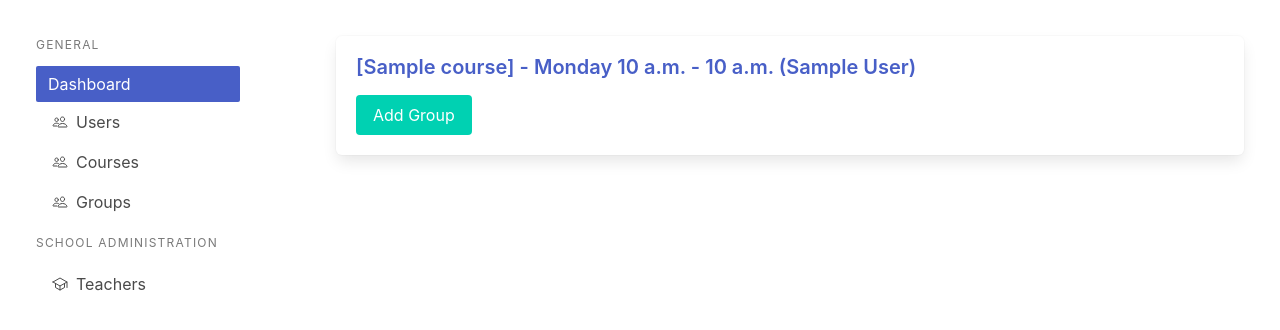
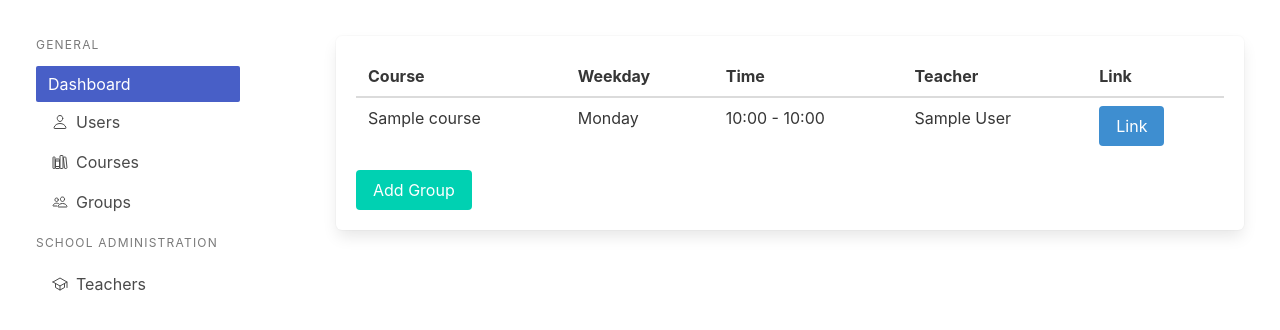
Before and after one commit to sgazda94/DjangoLMS, a Django app: page /groups/ in a window 1280 px wide. Shown: the part 56-386 px from the top of the page. Run offline with Django 3.2, Linux system fonts and the light colour scheme; a user stored in the database is signed in; tables that the repository leaves empty hold one stand-in row (values such as "Sample post"); parts of the project's set-up code (start-up, migrations or seed data) failed here and were passed over; some libraries are stand-ins or nearby versions.

Commit message:
groups app updated

```diff
--- a/config/settings/base.py
+++ b/config/settings/base.py
@@ -31,7 +31,9 @@ SITE_ID = 1
 # https://docs.djangoproject.com/en/dev/ref/settings/#use-i18n
 USE_I18N = False
 # https://docs.djangoproject.com/en/dev/ref/settings/#use-l10n
-USE_L10N = True
+USE_L10N = False
+TIME_INPUT_FORMATS = ("%G:%M",)
+TIME_FORMAT = "G:i"
 # https://docs.djangoproject.com/en/dev/ref/settings/#use-tz
 USE_TZ = True
 # https://docs.djangoproject.com/en/dev/ref/settings/#locale-paths
--- a/dj_schulx/groups/forms.py
+++ b/dj_schulx/groups/forms.py
@@ -29,8 +29,8 @@ class GroupForm(forms.ModelForm):
         model = Group
         fields = ("course", "teacher", "week_day", "start_time", "end_time", "students")
         widgets = {
-            "start_time": forms.TimeInput(attrs={"type": "time"}),
-            "end_time": forms.TimeInput(attrs={"type": "time"}),
+            "start_time": forms.TimeInput(attrs={"type": "time", "step": 300}),
+            "end_time": forms.TimeInput(attrs={"type": "time", "step": 300}),
         }
 
 
--- a/dj_schulx/groups/models.py
+++ b/dj_schulx/groups/models.py
@@ -9,13 +9,11 @@ from dj_schulx.users.models import Student, Teacher
 
 
 class Group(models.Model):
-    teacher = models.OneToOneField(
+    teacher = models.ForeignKey(
         Teacher, on_delete=models.SET_NULL, blank=True, null=True
     )
     students = models.ManyToManyField(Student, blank=True)
-    course = models.OneToOneField(
-        Course, on_delete=models.SET_NULL, blank=True, null=True
-    )
+    course = models.ForeignKey(Course, on_delete=models.SET_NULL, blank=True, null=True)
     # school
 
     MONDAY = 1
--- a/dj_schulx/groups/views.py
+++ b/dj_schulx/groups/views.py
@@ -36,6 +36,9 @@ class GroupCreateView(CreateView):
     model = Group
     form_class = GroupForm
     template_name = "groups/group_form.html"
+
+    # def get(self, request):
+    #     user = request.user
 
 
 class GroupUpdateView(LoginRequiredMixin, UpdateView):
--- a/dj_schulx/templates/components/sidebar.html
+++ b/dj_schulx/templates/components/sidebar.html
@@ -8,7 +8,7 @@
             <a href="/users">
                 <span class="icon-text">
                     <span class="icon">
-                        <ion-icon name="people-outline"></ion-icon>
+                        <ion-icon name="person-outline"></ion-icon>
                     </span>
                     <span> Users</span>
                 </span>
@@ -18,7 +18,7 @@
             <a href="/courses">
                 <span class="icon-text">
                     <span class="icon">
-                        <ion-icon name="people-outline"></ion-icon>
+                        <ion-icon name="library-outline"></ion-icon>
                     </span>
                     <span>Courses</span>
                 </span>
--- a/dj_schulx/templates/groups/group_list.html
+++ b/dj_schulx/templates/groups/group_list.html
@@ -1,15 +1,37 @@
 {% extends "base.html" %}
 
 {% block content %}
-    <div class="content">
+<div class="content">
+    <table class="table">
+        <thead>
+            <tr>
+                <th>Course</th>
+                <th>Weekday</th>
+                <th>Time</th>
+                <th>Teacher</th>
+                <th>Link</th>
+            </tr>
+        </thead>
+
+        <tbody>
     {% for group in group_list %}
-        <h4><a href="{{  group.get_absolute_url }}">
-            {% if group.course != None %}
-            [{{ group.course }}] -
-            {% endif %}
-            {{ group.get_week_day_display }} {{ group.start_time }} - {{ group.end_time }} ({{ group.teacher }})</a></h4>
+<tr>
+    <td>{% if group.course != None %}
+        {{ group.course }}
+        {% endif %}
+    </td>
+    <td>{{ group.get_week_day_display }}</td>
+    <td>{{ group.start_time }} - {{ group.end_time }}</td>
+    <td>{% if group.teacher != None %}
+    {{ group.teacher }}
+    {% endif %}</td>
+    <td><a class="button is-info" id="link_lesson" href="{{  group.get_absolute_url }}" role="button">Link</a>
+    </td>
+
+</tr>
     {% endfor %}
-
-    <a  class="button is-primary" id="add_lesson"  href="{% url 'groups:group-create' %}" role="button">Add Group</a>
-    </div>
+</tbody>
+</table>
+    <a class="button is-primary" id="add_lesson" href="{% url 'groups:group-create' %}" role="button">Add Group</a>
+</div>
 {% endblock %}
--- a/requirements/local.txt
+++ b/requirements/local.txt
@@ -33,7 +33,7 @@ django-debug-toolbar==3.2.4  # https://github.com/jazzband/django-debug-toolbar
 django-extensions==3.1.5  # https://github.com/django-extensions/django-extensions
 django-coverage-plugin==2.0.2  # https://github.com/nedbat/django_coverage_plugin
 pytest-django==4.5.2  # https://github.com/pytest-dev/pytest-django
-
+django-browser-reload
 
 
 # pytailwindcss - uninstall
```
Also changed, not shown: dj_schulx/groups/migrations/0002_auto_20220313_2241.py (added).
